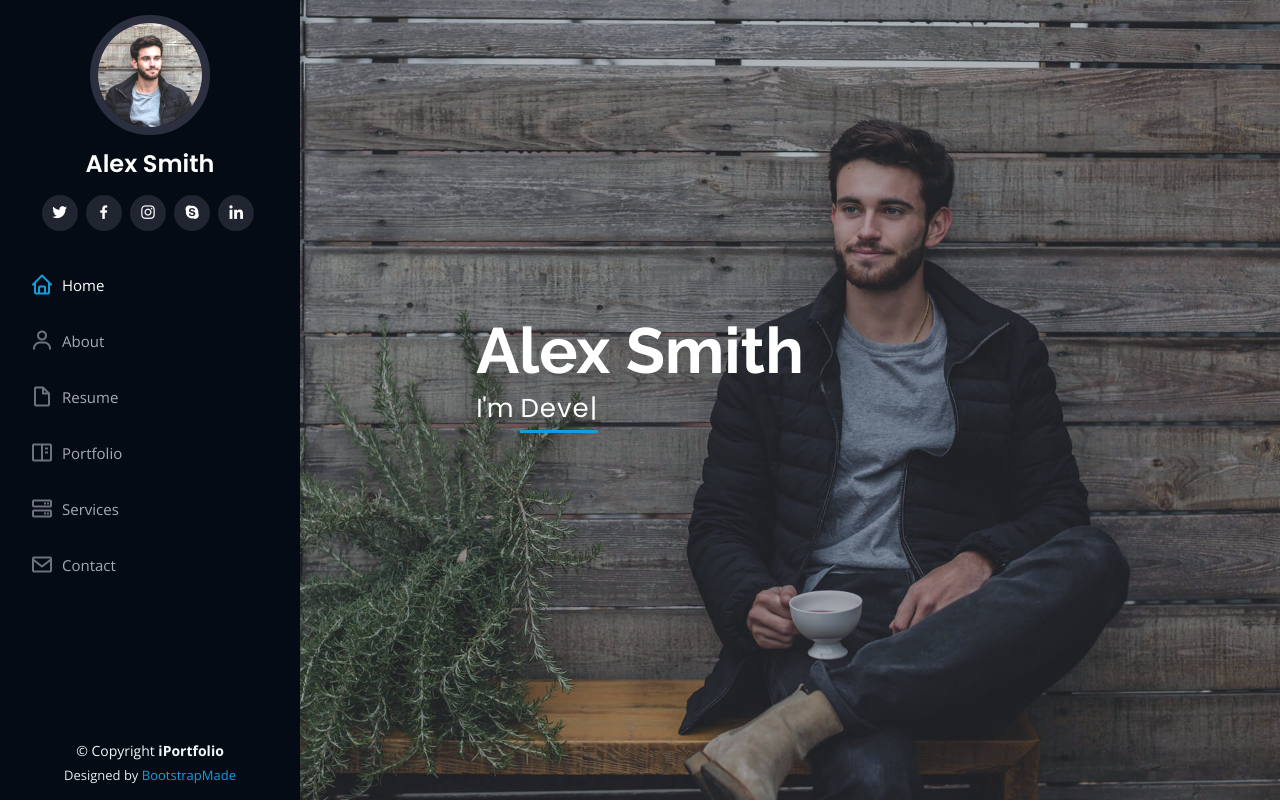
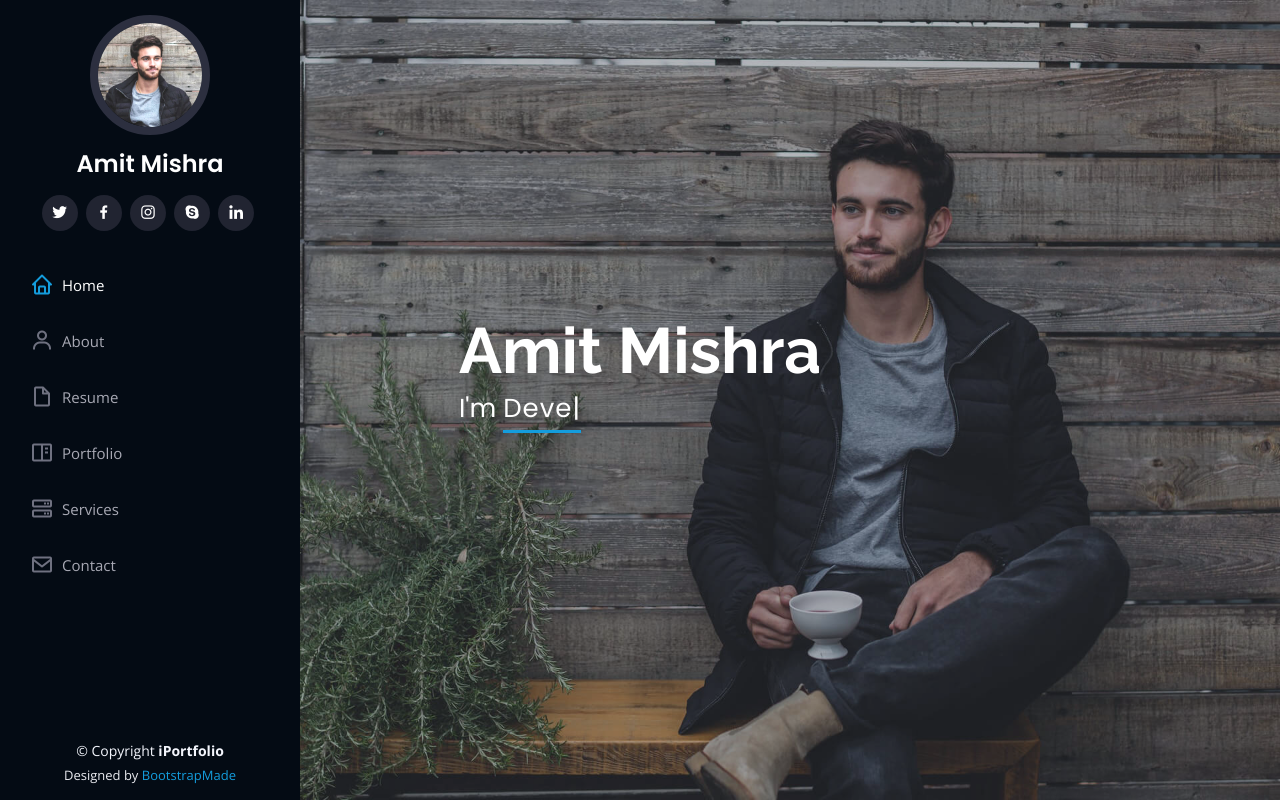
Before and after one commit to amit2303/portfolio-website, a plain HTML site: page index.html in a window 1280 px wide. Shown: the top 802 px of the page. Drawn offline with nearby package versions, Linux system fonts and the light colour scheme.

Commit message:
changing details

```diff
--- a/index.html
+++ b/index.html
@@ -47,7 +47,7 @@
 
       <div class="profile">
         <img src="assets/img/profile-img.jpg" alt="" class="img-fluid rounded-circle">
-        <h1 class="text-light"><a href="index.html">Alex Smith</a></h1>
+        <h1 class="text-light"><a href="index.html">Amit Mishra</a></h1>
         <div class="social-links mt-3 text-center">
           <a href="#" class="twitter"><i class="bx bxl-twitter"></i></a>
           <a href="#" class="facebook"><i class="bx bxl-facebook"></i></a>
@@ -73,7 +73,7 @@
   <!-- ======= Hero Section ======= -->
   <section id="hero" class="d-flex flex-column justify-content-center align-items-center">
     <div class="hero-container" data-aos="fade-in">
-      <h1>Alex Smith</h1>
+      <h1>Amit Mishra</h1>
       <p>I'm <span class="typed" data-typed-items="Designer, Developer, Freelancer, Photographer"></span></p>
     </div>
   </section><!-- End Hero -->
@@ -254,7 +254,7 @@
           <div class="col-lg-6" data-aos="fade-up">
             <h3 class="resume-title">Sumary</h3>
             <div class="resume-item pb-0">
-              <h4>Alex Smith</h4>
+              <h4>Amit Mishra</h4>
               <p><em>Innovative and deadline-driven Graphic Designer with 3+ years of experience designing and developing user-centered digital/print marketing material from initial concept to final, polished deliverable.</em></p>
               <ul>
                 <li>Portland par 127,Orlando, FL</li>
```
